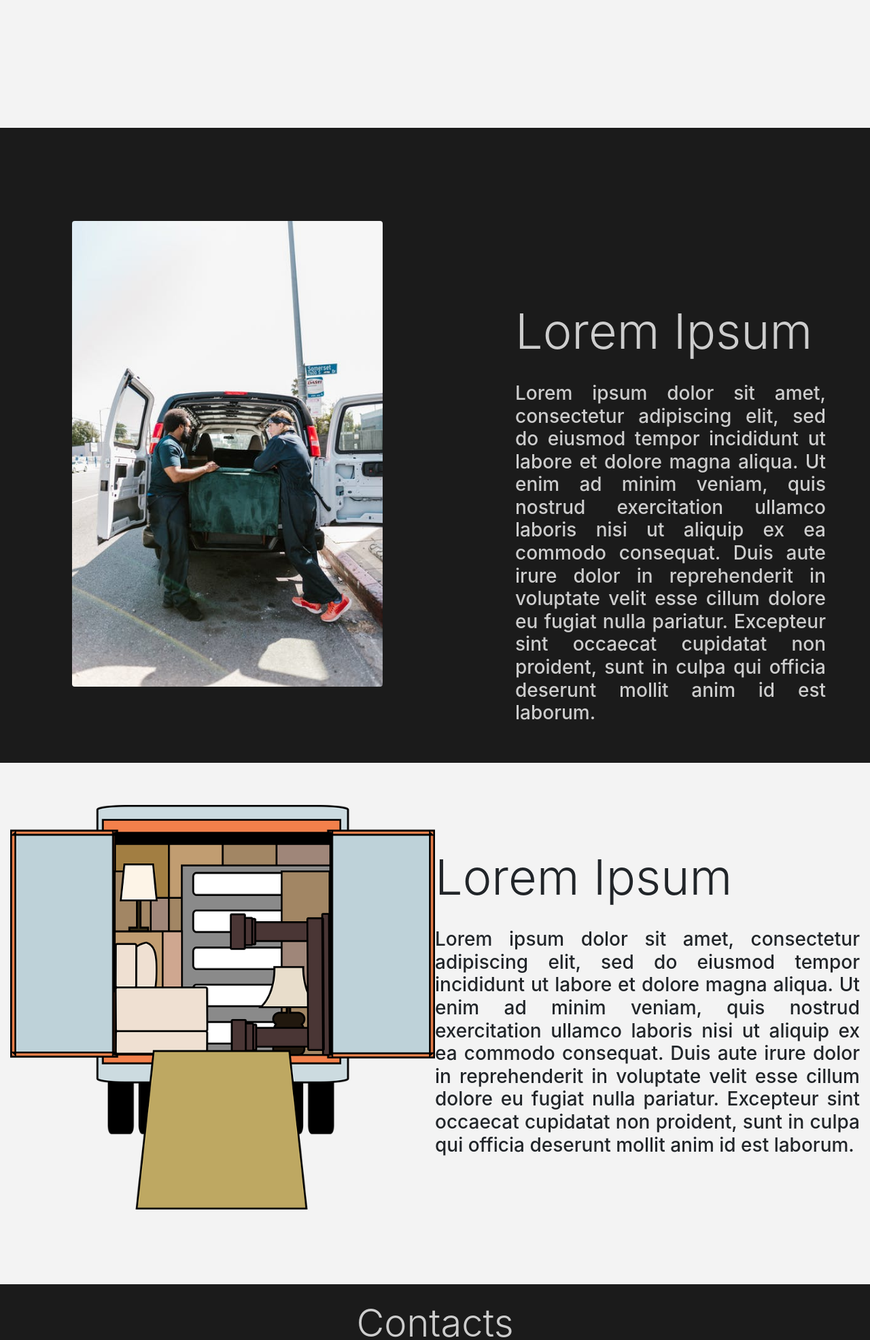
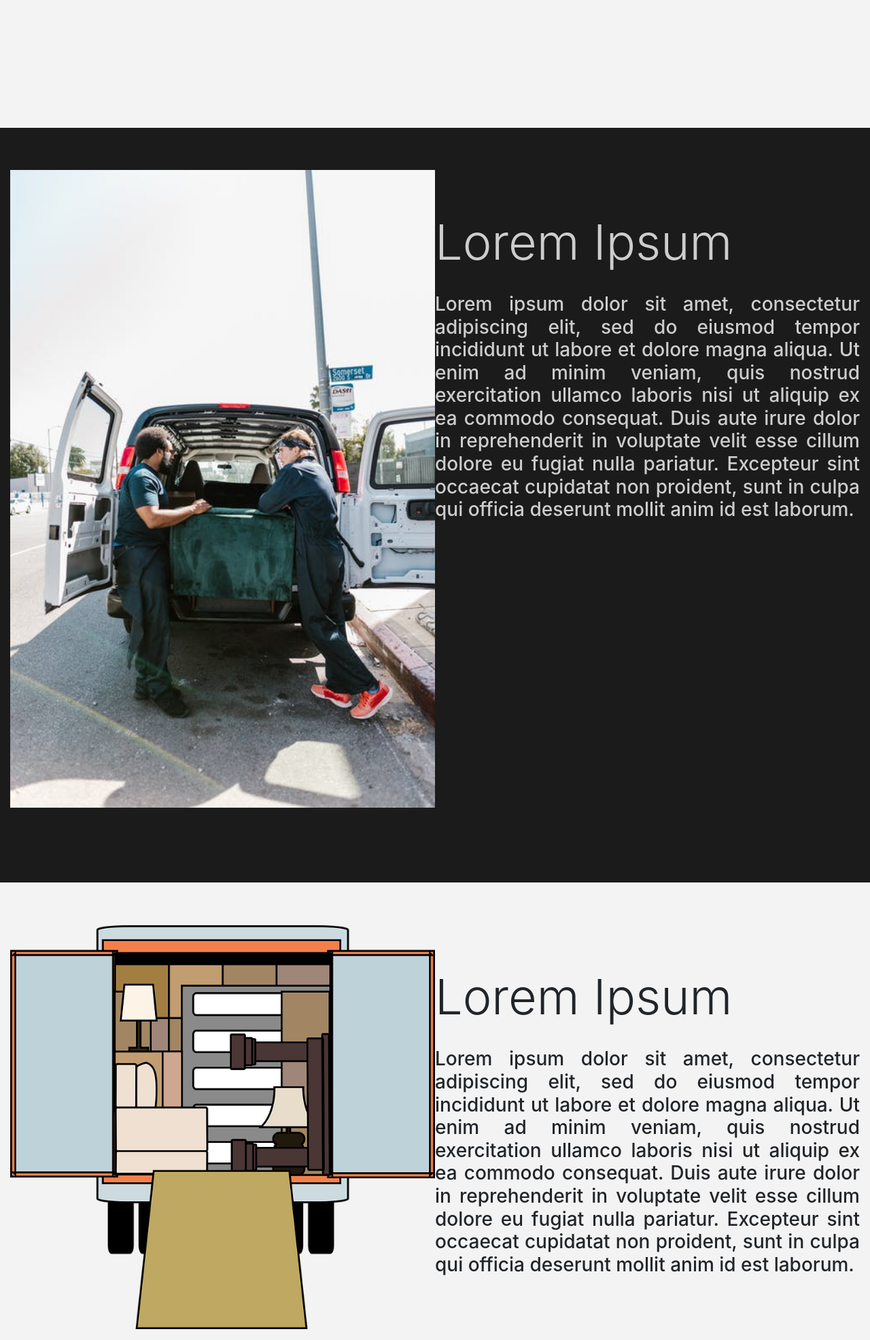
Before and after one commit to teediz/Demenagement-Authonome, a Flask app: page / in a window 1280 px wide. Shown: the part 1084-3055 px from the top of the page at 68% size. Run offline with Flask 2, Linux system fonts and the light colour scheme.

Commit message:
pour presentation pour monsieur demenagement

```diff
--- a/templates/index.html
+++ b/templates/index.html
@@ -44,7 +44,6 @@
         </div>
         <div class="col-sm">
             <a href="#deuxieme">
-
                 <div class="box-3">
                     <div class="btn btn-three">
                         <span>À PROPOS</span>
@@ -55,7 +54,6 @@
         </div>
         <div class="col-sm">
             <a href="#contact">
-
                 <div class="box-3">
                     <div class="btn btn-three">
                         <span>CONTACT</span>
@@ -70,14 +68,12 @@
 
 
 <div class="container-fluid" style="background-color: #1B1B1B; color: #cdcdcd">
-
-    <div class="row">
-        <div class="col">
-            <img alt="deliveryman" class="deliveryman rounded img-fluid" width="500"
+    <div class="row justify-content-center no-gutters">
+        <div class="col-sm">
+            <img alt="truckLoaded" class="truckLoaded img-fluid" width="650"
                  src="/static/images/deliveryman.jpeg">
         </div>
-        <br>
-        <div class="col paragraphe_deuxieme">
+        <div class="col-sm paragraphe_troisieme">
             <H1 class="display-3" id="premier"> Lorem Ipsum </H1>
             <br>
             <h3 class="text-justify">Lorem ipsum dolor sit amet, consectetur adipiscing elit, sed do eiusmod tempor
@@ -87,6 +83,7 @@
                 cillum dolore eu fugiat nulla pariatur. Excepteur sint occaecat cupidatat non proident, sunt in
                 culpa qui officia deserunt mollit anim id est laborum.</h3>
         </div>
+
     </div>
     <br>
     <br>
```
